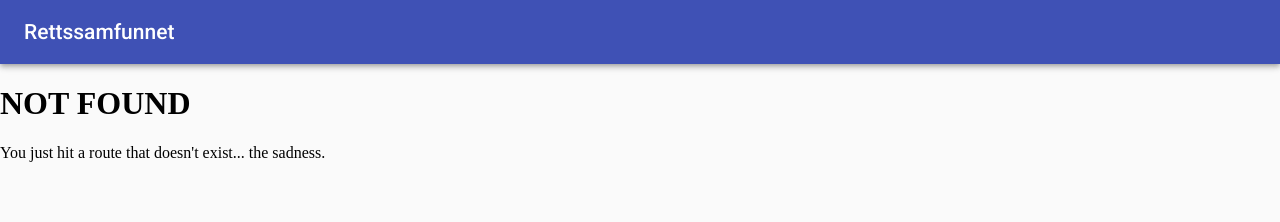
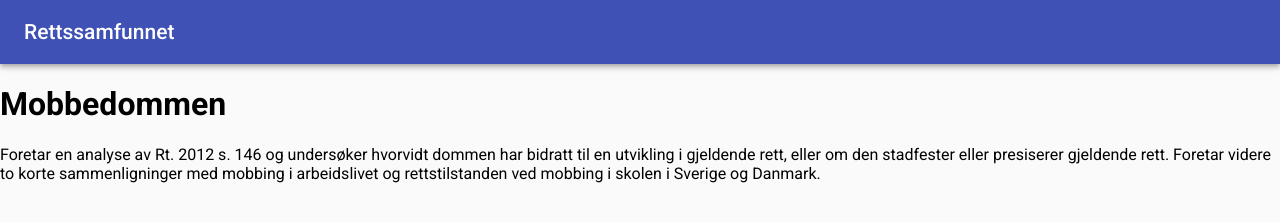
Before and after one commit to aleksanb/codename, a Gatsby site: page /sak/mobbedommen in a window 1280 px wide. Before the commit this address had no page. Built offline with nearby package versions, Linux system fonts and the light colour scheme; Gatsby itself is replaced by a stand-in of ours.

Commit message:
Add mobbedommen

```diff
--- a/src/components/layout.css
+++ b/src/components/layout.css
@@ -1,3 +1,7 @@
+body {
+  font-family: 'Roboto', sans-serif;
+}
+
 .search-box {
   padding: 4em;
 }
--- a/src/components/layout.js
+++ b/src/components/layout.js
@@ -5,8 +5,7 @@ import 'typeface-roboto'
 import { StaticQuery, graphql, Link } from 'gatsby'
 import { AppBar, Toolbar, Typography } from '@material-ui/core'
 import CssBaseline from '@material-ui/core/CssBaseline';
-
-import './layout.css'
+import './layout.css';
 
 const Layout = ({ children }) => (
   <StaticQuery
@@ -32,9 +31,8 @@ const Layout = ({ children }) => (
             <link rel="stylesheet" href="https://use.fontawesome.com/releases/v5.3.1/css/all.css"
                   integrity="sha384-mzrmE5qonljUremFsqc01SB46JvROS7bZs3IO2EmfFsd15uHvIt+Y8vEf7N7fWAU"
                   crossOrigin="anonymous"></link>
-
-            <link rel="stylesheet" href="https://fonts.googleapis.com/css?family=Roboto:300,400,500"></link>
             <link rel="stylesheet" href="https://fonts.googleapis.com/icon?family=Material+Icons"></link>
+            <link href="https://fonts.googleapis.com/css?family=Roboto" rel="stylesheet"></link>
             <meta name="viewport" content="minimum-scale=1, initial-scale=1, width=device-width, shrink-to-fit=no" />
        </Helmet>
           <AppBar position="static">
--- a/src/pages/juristregistrering.js
+++ b/src/pages/juristregistrering.js
@@ -1,5 +1,4 @@
 import React from 'react'
-import { Link } from 'gatsby'
 import { FontAwesomeIcon } from '@fortawesome/react-fontawesome'
 
 import Layout from '../components/layout'
--- /dev/null
+++ b/src/pages/sak/mobbedommen.js
@@ -0,0 +1,18 @@
+import React from 'react'
+
+import Layout from '../../components/layout'
+
+const Mobbedommen = () => (
+    <Layout>
+        <h1>Mobbedommen</h1>
+        <p>
+        Foretar en analyse av Rt. 2012 s. 146 og undersøker hvorvidt dommen
+        har bidratt til en utvikling i gjeldende rett, eller om den
+        stadfester eller presiserer gjeldende rett. Foretar videre to korte
+        sammenligninger med mobbing i arbeidslivet og rettstilstanden ved
+        mobbing i skolen i Sverige og Danmark.
+        </p>
+    </Layout>
+)
+
+export default Mobbedommen;
```
